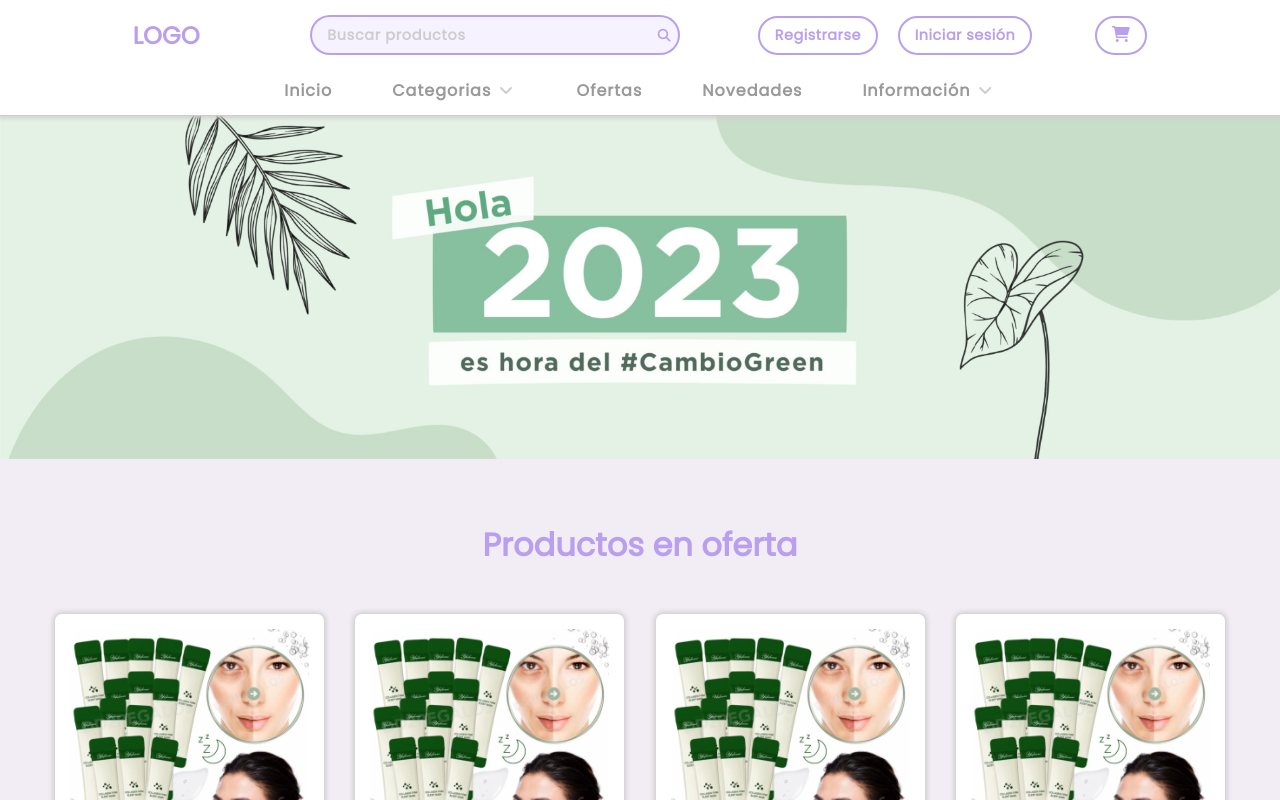
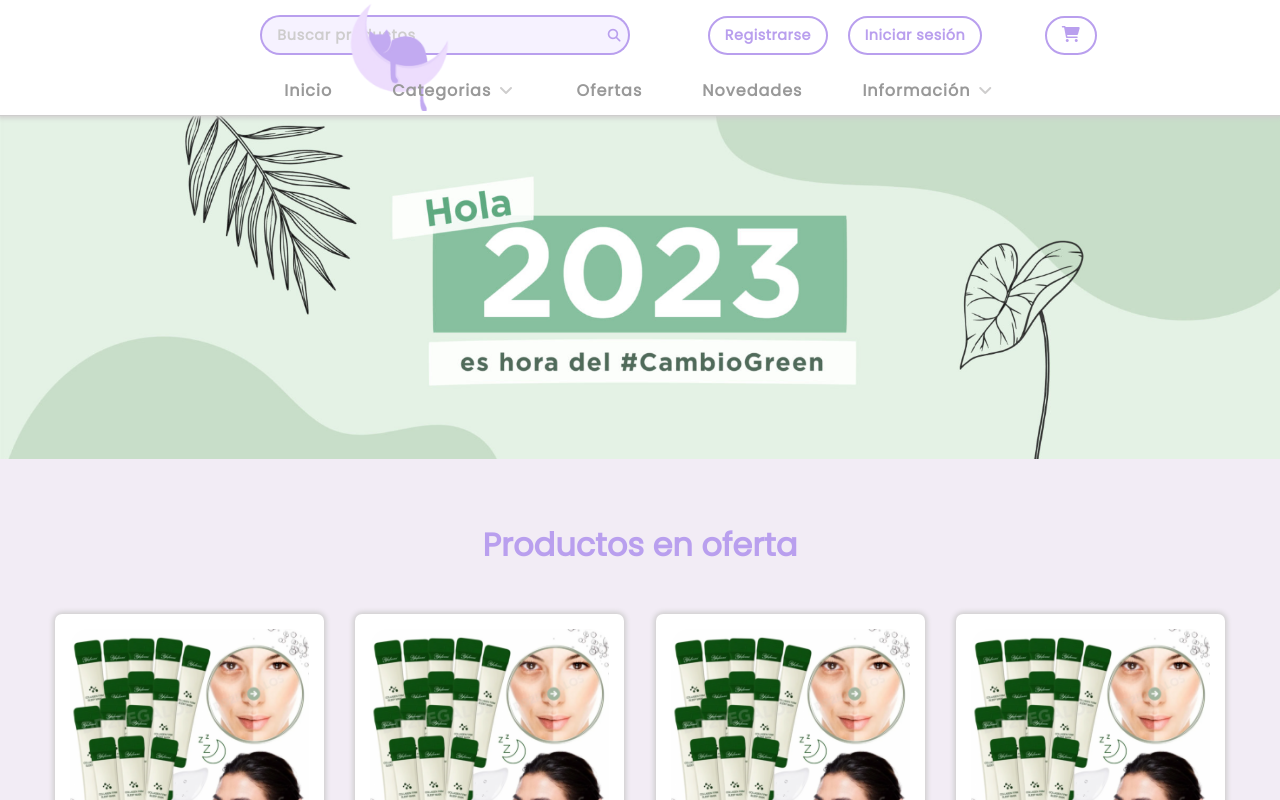
Before and after one commit to lorenzoSanchez97/ShowRoom, a React (Vite) app in the folder ShowRoom-FrontEnd/: page / in a window 1280 px wide. Shown: the top 800 px of the page. Built offline with nearby package versions, Linux system fonts and the light colour scheme.

Commit message:
Agrego logo

```diff
--- a/ShowRoom-FrontEnd/src/components/Header/Header.jsx
+++ b/ShowRoom-FrontEnd/src/components/Header/Header.jsx
@@ -15,13 +15,10 @@ function Header({ setSideMenu }) {
 
     return (
         <header>
-            <div className="cat">
-                <img src="/images/Cat.png" alt="" />
-            </div>
             <section className="header-top-bar">
-                <div className="logo-container">
-                    <h1 id="logo">LOGO</h1>
-                </div>
+                <figure className="logo-container">
+                    <img id="logo" src="/images/cat.png" alt="" />
+                </figure>
                 <div className="menu-hamburguesa" onClick={() => setSideMenu(true)}>
                     <i className="fa-solid fa-bars"></i>
                 </div>
--- a/ShowRoom-FrontEnd/src/components/Header/header.css
+++ b/ShowRoom-FrontEnd/src/components/Header/header.css
@@ -7,9 +7,10 @@ header {
 }
 
 #logo {
-    height: auto;
+    position: absolute;
+    top: 2px;
+    left: 350px;
     width: 100px;
-    color: var(--violeta)
 }
 
 .header-top-bar {
@@ -179,13 +180,6 @@ ul.nav-bar-list {
     border-radius: 7px;
 }
 
-.cat {
-    position: fixed;
-    top: 11vh;
-    left: -2%;
-    max-height: 300px;
-}
-
 .nav-bar-element-container {
     position: relative;
     display: flex;
```
Also changed, not shown: ShowRoom-FrontEnd/public/images/Cat.png.
